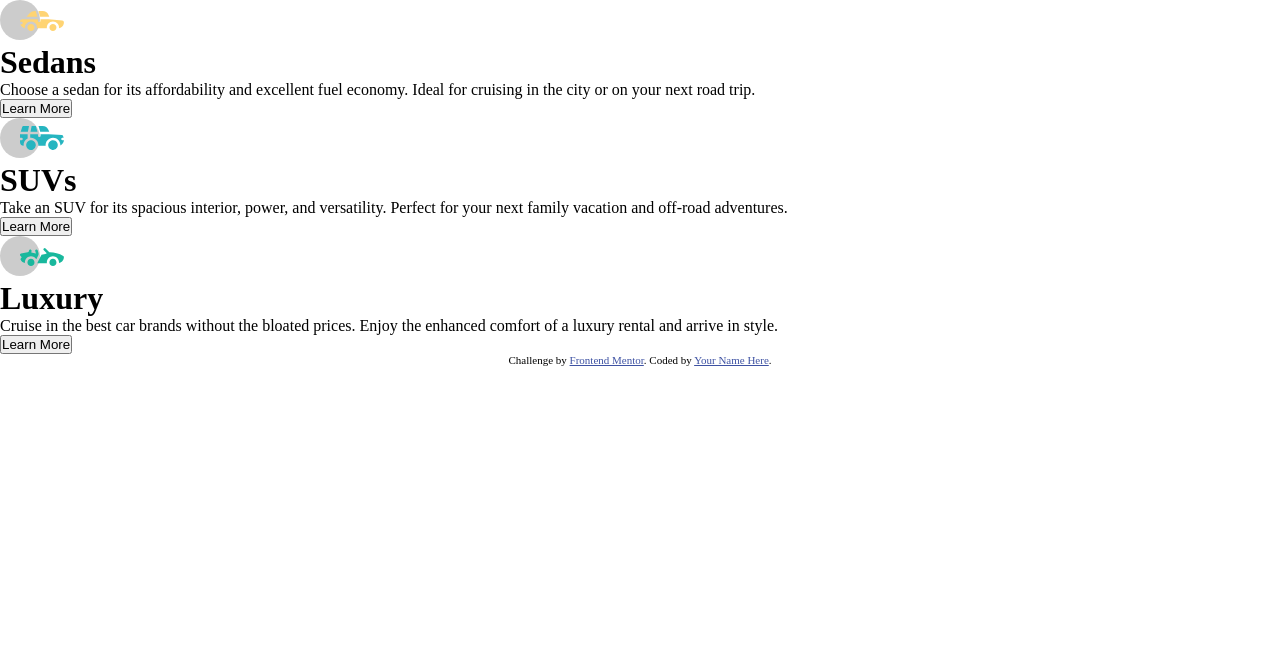
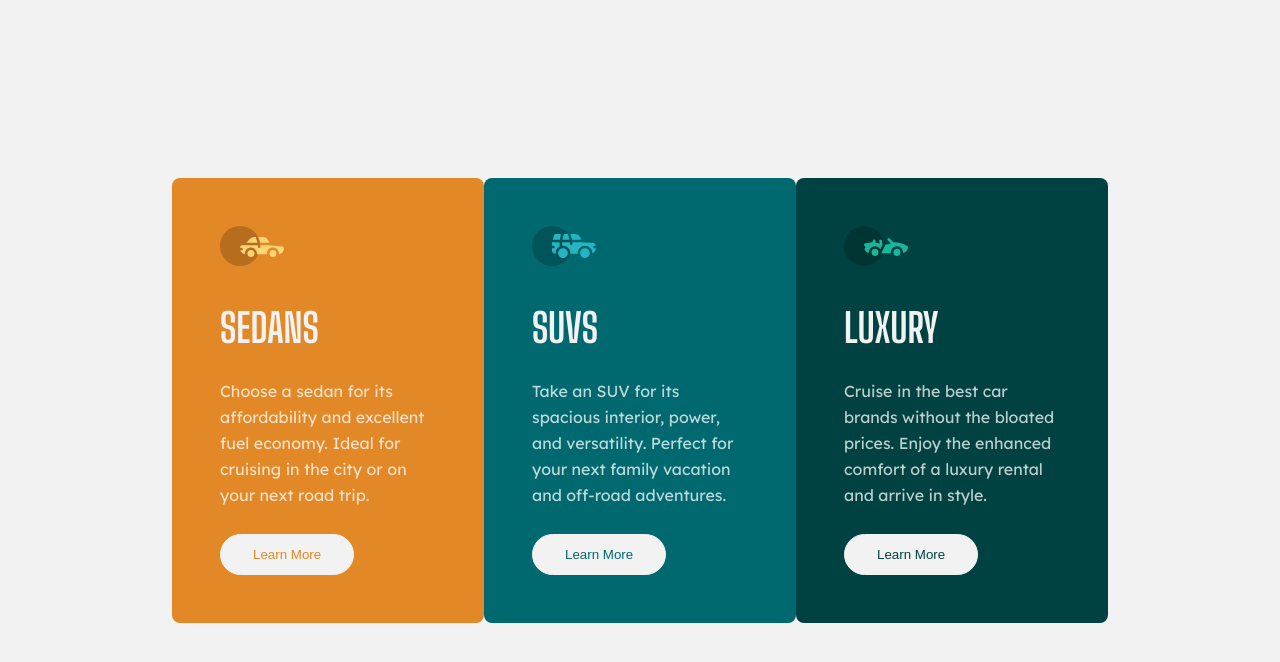
Before and after one commit to Blondeli/3-column-preview-card-component, a plain HTML site: page index.html in a window 1280 px wide. Drawn offline with Linux system fonts and the light colour scheme.

Commit message:
create layout

```diff
--- a/index.html
+++ b/index.html
@@ -53,10 +53,5 @@
       <button>Learn More</button>
     </div>
   </main>
-
-  <div class="attribution">
-    Challenge by <a href="https://www.frontendmentor.io?ref=challenge" target="_blank">Frontend Mentor</a>.
-    Coded by <a href="#">Your Name Here</a>.
-  </div>
 </body>
 </html>
--- a/styles.css
+++ b/styles.css
@@ -15,14 +15,88 @@
   --very-light-gray: hsl(0, 0%, 95%);
 }
 
-/* font-family: 'Big Shoulders Display', cursive;
-font-family: 'Lexend Deca', sans-serif; */
-
-.attribution {
-  font-size: 11px;
-  text-align: center;
+body {
+  background: var(--very-light-gray);
+  font-family: "Lexend Deca", sans-serif;
 }
 
-.attribution a {
-  color: hsl(228, 45%, 44%);
+main {
+  align-items: center;
+  display: flex;
+  flex-direction: column;
 }
+
+h1 {
+  color: var(--very-light-gray);
+  font-family: "Big Shoulders Display", cursive;
+  font-size: 2.5rem;
+  margin-top: 2.125rem;
+  text-transform: uppercase;
+}
+
+p {
+  color: var(--transparent-white);
+  line-height: 1.625rem;
+  margin-top: 1.625rem;
+}
+
+button {
+  background: var(--very-light-gray);
+  border: 1px solid var(--very-light-gray);
+  border-radius: 1.625rem;
+  margin-top: 1.625rem;
+  padding: 0.75rem 2rem;
+  transition: all 200ms ease-in-out;
+}
+
+.card {
+  border-radius: 0.5rem;
+  padding: 3rem;
+  max-width: 20.5rem;
+}
+
+.card:nth-of-type(1) {
+  background: var(--bright-orange);
+}
+
+.card:nth-of-type(2) {
+  background: var(--dark-cyan);
+}
+
+.card:nth-of-type(3) {
+  background: var(--very-dark-cyan);
+}
+
+.card:nth-of-type(1) button {
+  color: var(--bright-orange);
+}
+
+.card:nth-of-type(2) button {
+  color: var(--dark-cyan);
+}
+
+.card:nth-of-type(3) button {
+  color: var(--very-dark-cyan);
+}
+
+.card:nth-of-type(1) button:hover,
+.card:nth-of-type(2) button:hover,
+.card:nth-of-type(3) button:hover {
+  background: rgba(0, 0, 0, 0);
+  color: var(--very-light-gray);
+}
+
+/* Desktop layout */
+
+@media (min-width: 950px) {
+  main {
+    align-items: center;
+    flex-direction: row;
+    justify-content: center;
+    height: 100vh;
+  }
+
+  .card {
+    max-width: 19.5rem;
+  }
+}
```
